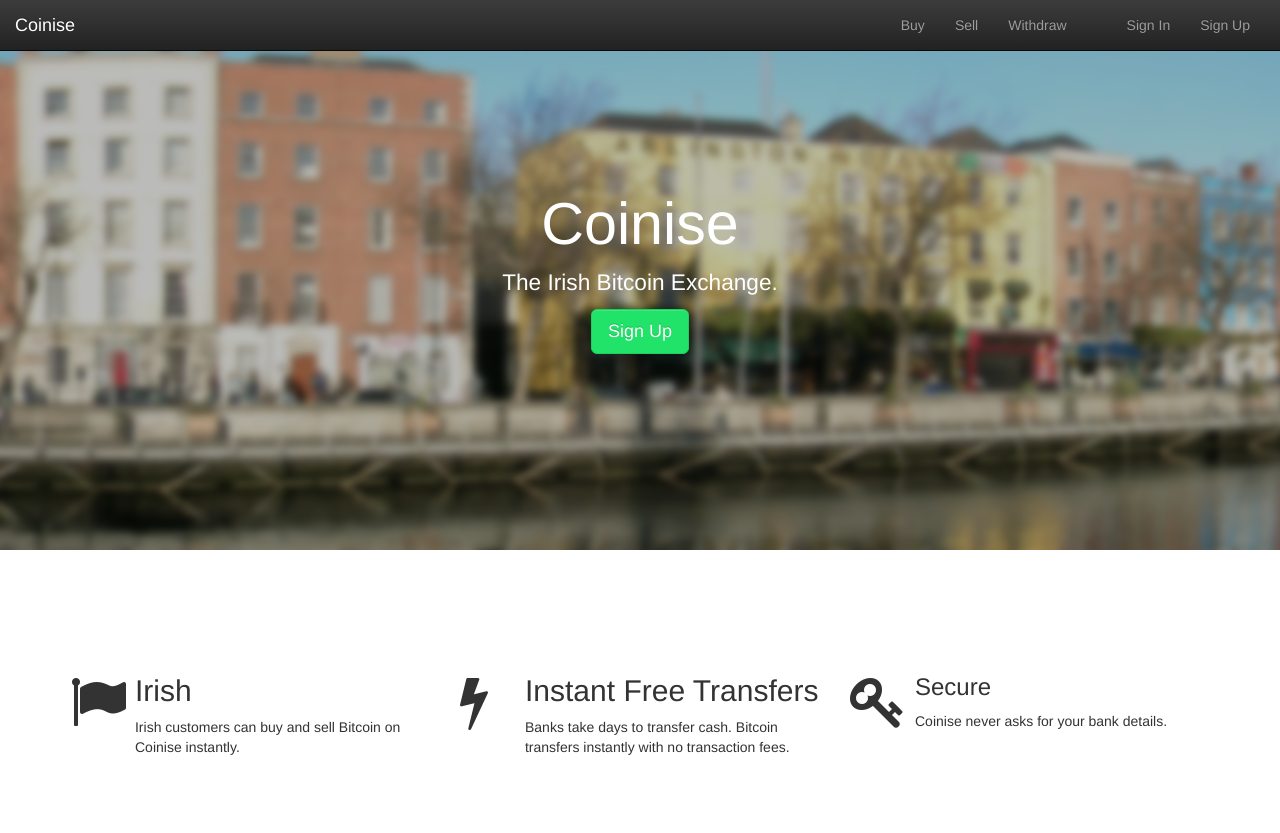
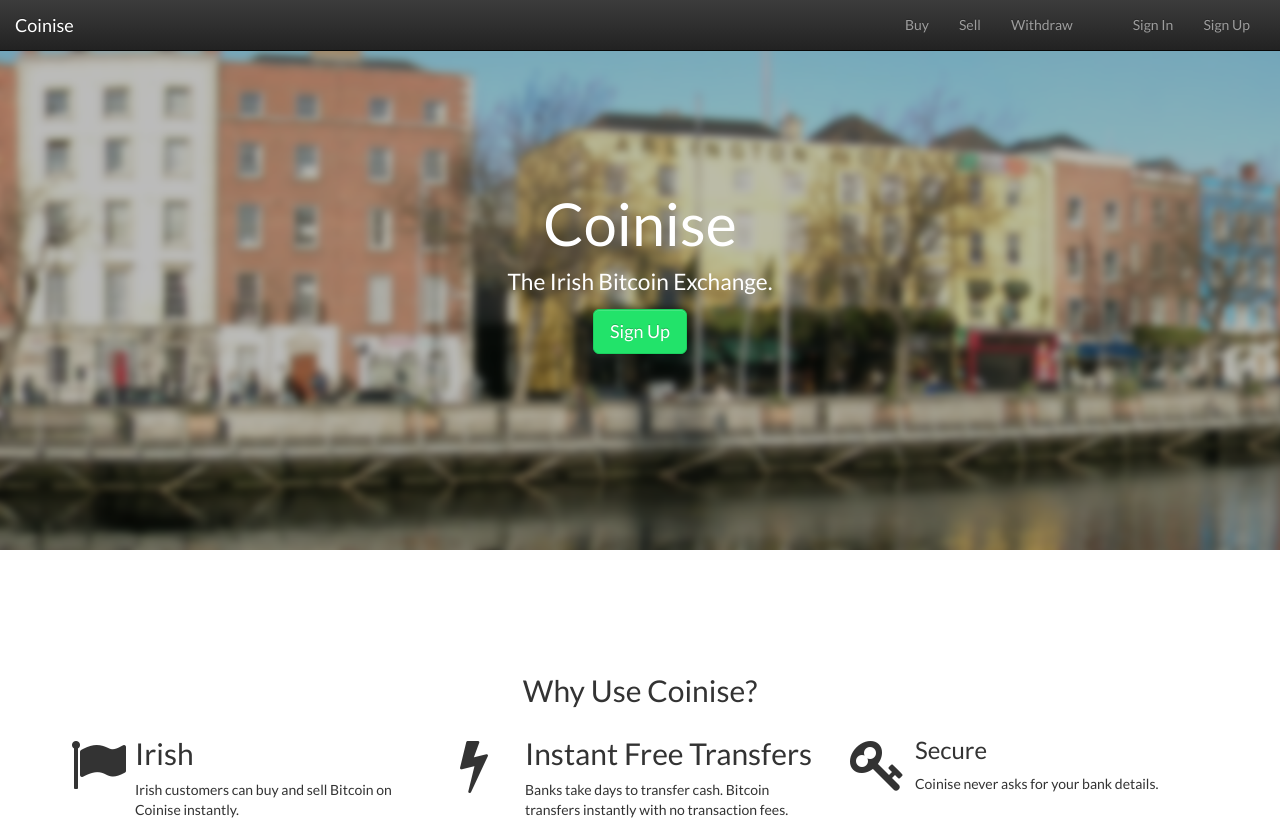
Before and after one commit to rgrannell1/bitEx, a website: page src/javascript/views/index.html in a window 1280 px wide. Shown: the top 833 px of the page. Drawn offline with nearby package versions, Linux system fonts and the light colour scheme; files that its build step writes are made by us from their sources; no server answers; files whose address does not match are found by name.

Commit message:
reverted scheme change

```diff
--- a/src/javascript/views/index.html
+++ b/src/javascript/views/index.html
@@ -14,10 +14,15 @@
 	<link href="//maxcdn.bootstrapcdn.com/font-awesome/4.2.0/css/font-awesome.min.css" rel="stylesheet">
 
 	<link rel="stylesheet" href="/resources/css/custom/override.css">
+	<link href='http://fonts.googleapis.com/css?family=Lato:400,300' rel='stylesheet' type='text/css'>
 
 	<style type="text/css">
 
 		/* positioning css */
+
+		html * {
+			font-family: "Lato"
+		}
 
 		#get-details, #get-password {
 			margin-top: 20px;
@@ -131,7 +136,15 @@
 			</div>
 		</div>
 
+
 		<div class="row" id="exposition">
+
+			<div class="row">
+				<div class="col-md-4 col-md-offset-4 text-center">
+					<h2>Why Use Coinise?</h2>
+				</div>
+			</div>
+
 			<div class="col-md-4 ">
 
 				<div class="row">
```
Also changed, not shown: src/javascript/views/dashboard.html (+6 -0 lines), src/javascript/views/signin.html (+0 -3 lines).
